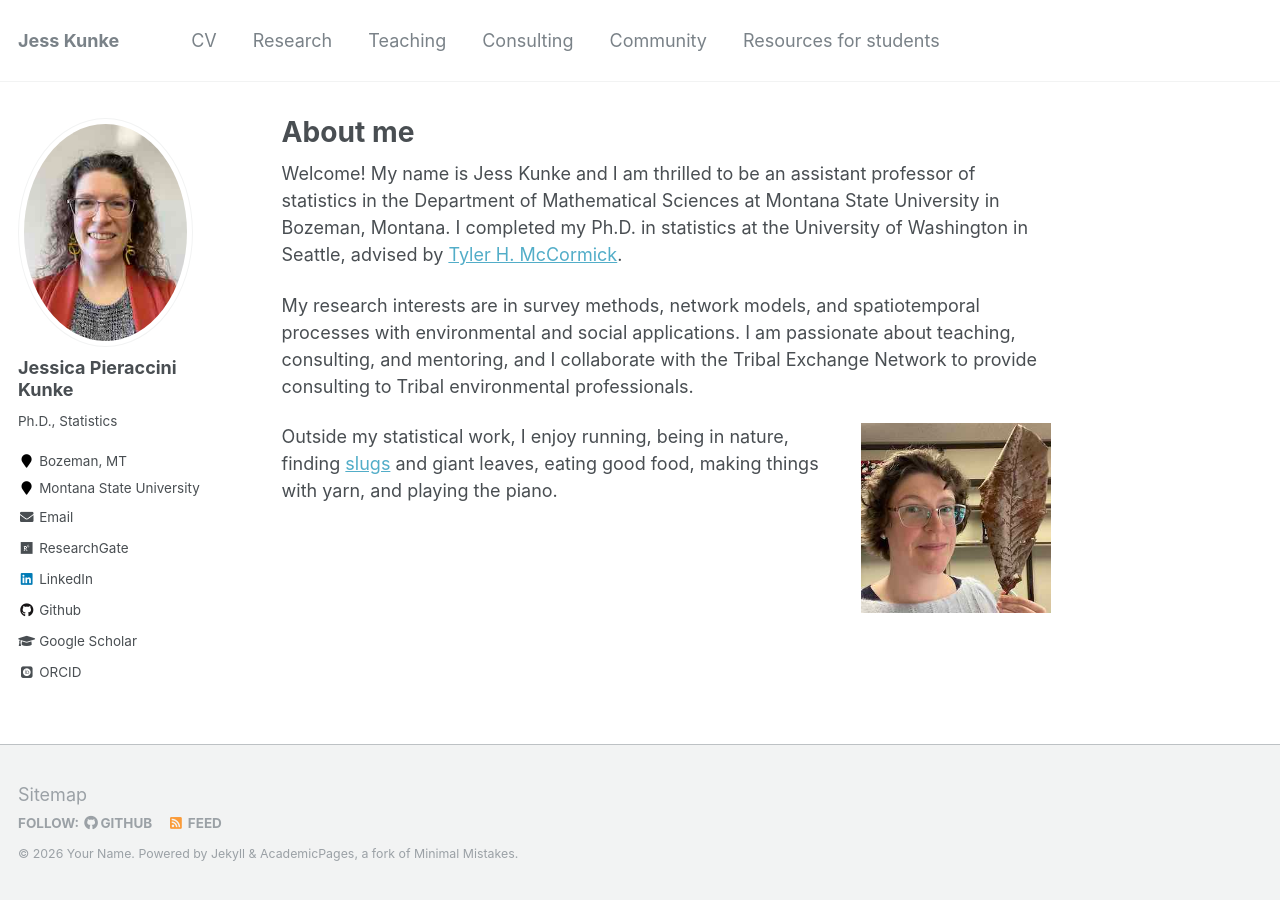
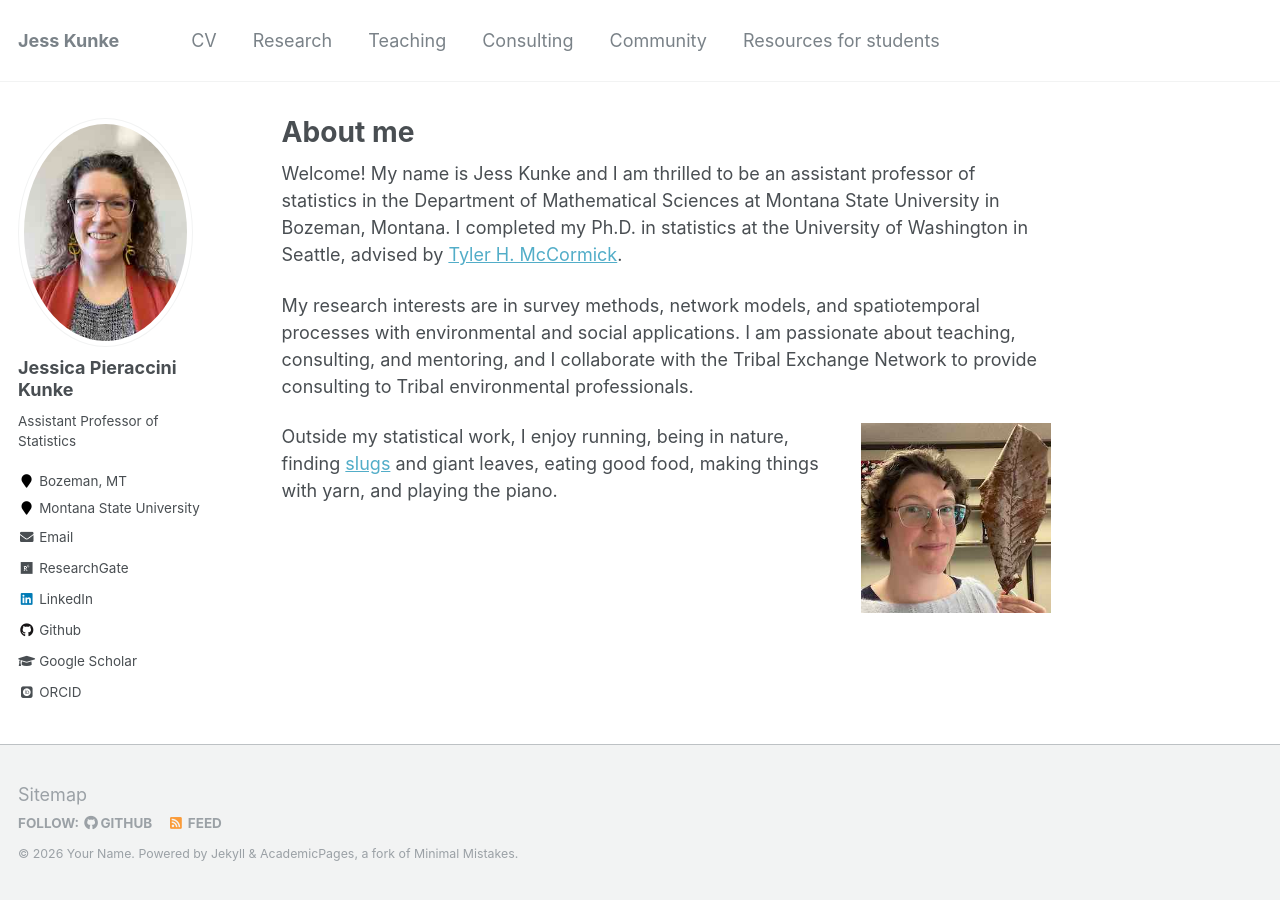
Before and after one commit to jpierkunke/jpierkunke.github.io, a Jekyll site: the page built from _pages/about.md, in a window 1280 px wide. Built offline with Jekyll 4.4.1, drawn with Linux system fonts in a browser that asks for light colours; some web fonts are replaced.

Commit message:
Update config file

```diff
--- a/_config.yml
+++ b/_config.yml
@@ -82,11 +82,11 @@ analytics:
 author:
   name             : "Jessica Pieraccini Kunke"
   avatar           : "JessKunke_profile.jpg"
-  bio              : "Ph.D., Statistics"
+  bio              : "Assistant Professor of Statistics"
+  employer         : "Montana State University"
   location         : "Bozeman, MT"
-  employer         : "Montana State University"
   github           : "jpierkunke"
-  linkedin         : "https://www.linkedin.com/in/jessicakunke/"
+  linkedin         : "jessicakunke"
   orcid            : "https://orcid.org/0009-0006-1475-3734"
   googlescholar    : "https://scholar.google.com/citations?user=UWz8ZAsAAAAJ&hl=it"
   researchgate     : "https://www.researchgate.net/profile/Jessica-Kunke-2"
```
